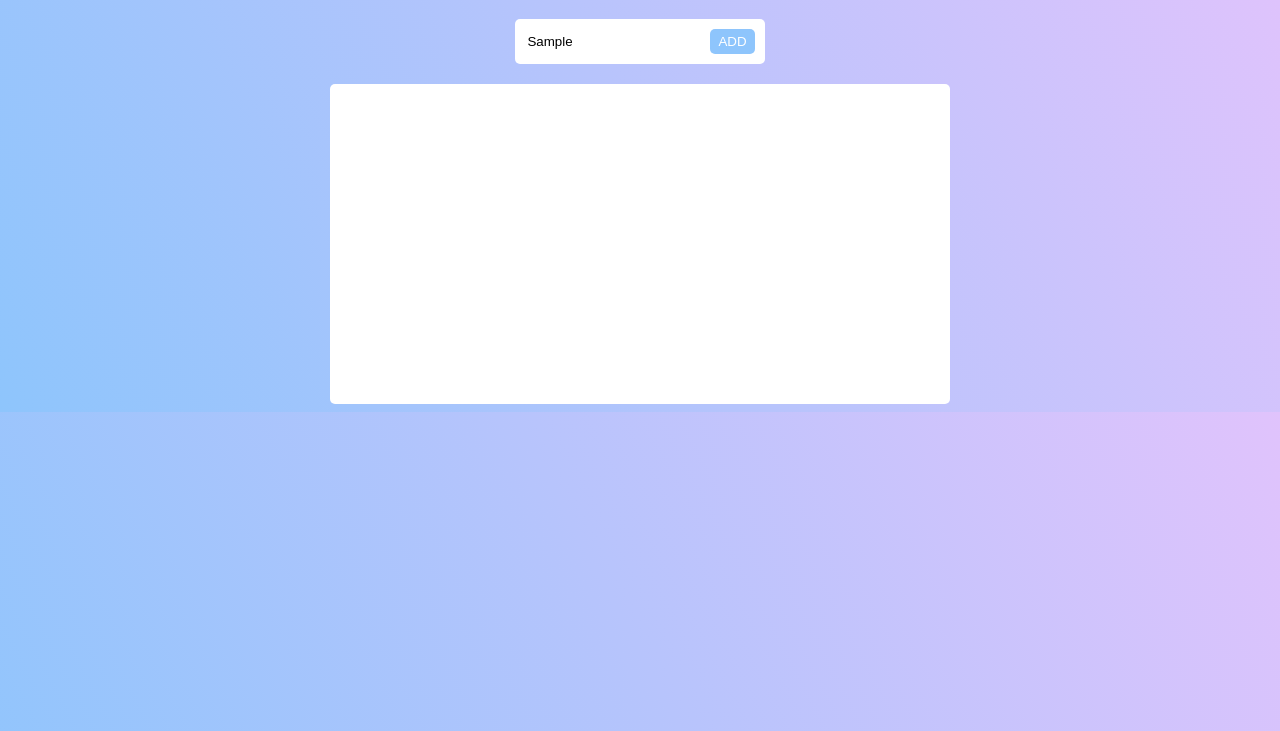
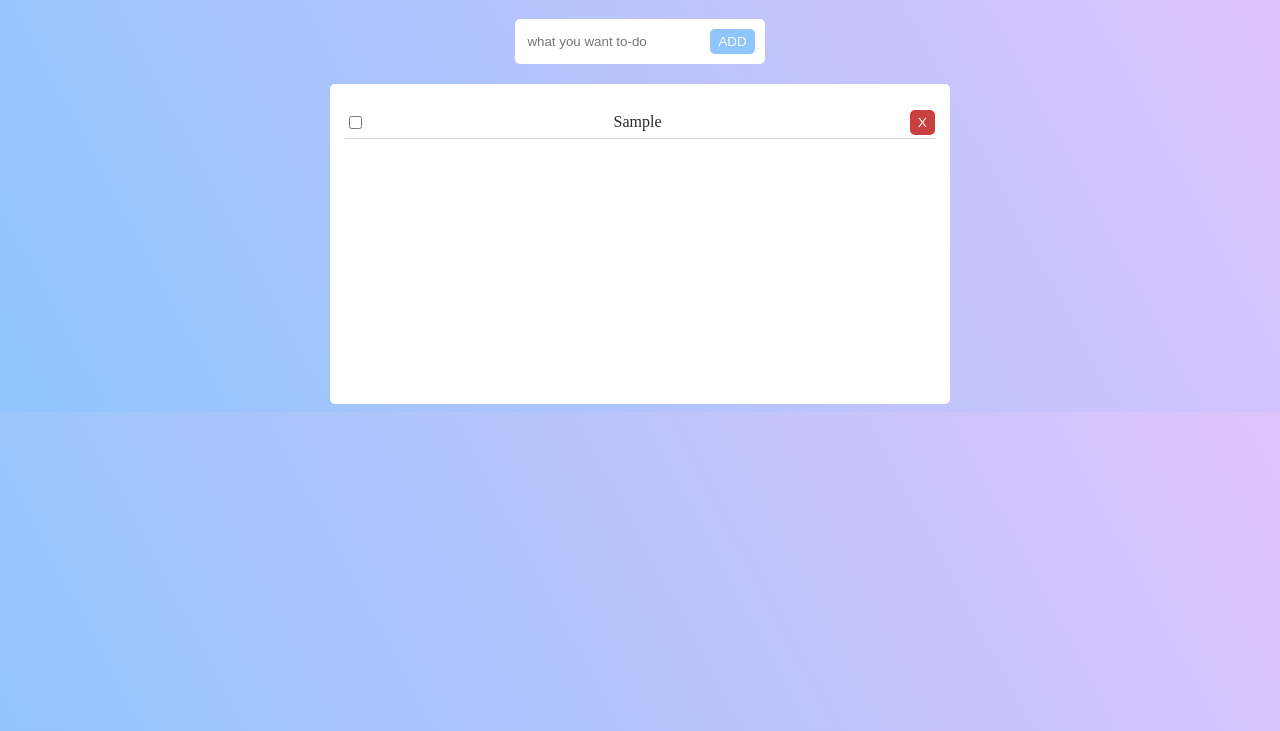
Before and after one commit to LucasCifuentes01/todo-app-js-vanilla, a website: page index.html in a window 1280 px wide. Both pictures are taken after typing "Sample" into the empty fields and a click on the button "ADD". Shown: the part 69-800 px from the top of the page. Drawn offline with Linux system fonts and the light colour scheme.

Commit message:
refinado (no funciona eliminar localstorage)

```diff
--- a/index.html
+++ b/index.html
@@ -9,13 +9,13 @@
 </head>
 <body>
   <h1>TO-DO LIST</h1>
-  <div class="input">
-    <input class="input__text" type="text" placeholder="what you want to-do">
-    <button class="input__button">ADD</button>
-  </div>
-  <div class="card">
-    <ul class="card__container"></ul>
-  </div>
+  <form class="input">
+    <input autofocus class="input__text" type="text" placeholder="what you want to-do">
+    <button class="input__button" type="submit">ADD</button>
+  </form>
+  <section class="list-container">
+    <ul class="list"></ul>
+  </section>
   <script src="./index.js"></script>
 </body>
 </html>
--- a/index.js
+++ b/index.js
@@ -1,26 +1,80 @@
-const button = document.querySelector(".input__button");
+const form = document.querySelector(".input");
 const input = document.querySelector(".input__text");
-const card = document.querySelector(".card__container");
+const list = document.querySelector(".list");
 
-button.addEventListener("click", handleClick);
+window.onload = () => {
+  const items = getItems();
+  if (!items) return;
+  if (items && items.length > 0) items.map((el) => addItemToList(el.text));
+};
 
-const todoList = [];
+form.addEventListener("submit", addItem);
 
-function handleClick() {
+function getItems() {
+  const previusValue = window.localStorage.getItem("items");
+  return JSON.parse(previusValue);
+}
+
+function saveItem(item) {
+  if (getItems()) {
+    const data = getItems();
+    data.push(item);
+    window.localStorage.setItem("items", JSON.stringify(data));
+  } else {
+    window.localStorage.setItem("items", JSON.stringify([item]));
+  }
+}
+
+function addItem(e) {
+  e.preventDefault();
   addItemToList(input.value);
+  const value = {
+    text: input.value,
+    id: "",
+  };
+  saveItem(value);
+  input.value = "";
+}
+
+function removeItem(el, button) {
+  button.removeEventListener("click", () => {});
+  el.remove();
+}
+
+function createCheckBox(li) {
+  const checkBox = document.createElement("input");
+  checkBox.setAttribute("type", "checkbox");
+  checkBox.classList.add("list__checkbox");
+  checkBox.addEventListener("change", () => changeCheckBox(checkBox, li));
+  return checkBox;
 }
 
 function createItem(text) {
   const li = document.createElement("li");
-  li.className = "card__container__item";
-  li.innerText = text;
+  const textNode = document.createTextNode(text);
+  li.className = "list__item";
+  li.appendChild(createCheckBox(li));
+  li.appendChild(textNode);
+  li.appendChild(createButton("X", li));
   return li;
 }
 
+function createButton(text, el) {
+  const button = document.createElement("button");
+  button.addEventListener("click", removeItem.bind("asd", el, button));
+  button.className = "list__button";
+  button.innerHTML = text;
+  return button;
+}
+
+function changeCheckBox(checkBox, li) {
+  if (checkBox.checked) {
+    li.classList.add("list__item--state-completed");
+  } else {
+    li.classList.remove("list__item--state-completed");
+  }
+}
+
 function addItemToList(item) {
-  card.innerHTML = "";
-  todoList.push(item);
-  todoList.forEach((el) => {
-    card.innerHTML += createItem(el);
-  });
+  list.appendChild(createItem(item));
 }
--- a/package.json
+++ b/package.json
@@ -5,7 +5,7 @@
   "main": "index.js",
   "scripts": {
     "test": "echo \"Error: no test specified\" && exit 1",
-    "start": "concurrently 'sass --watch style.scss:style.css' 'live-server'",
+    "start": "concurrently \".\\node_modules\\.bin\\sass --watch style.scss:style.css\" 'live-server'",
     "dev": "live-server",
     "sass": "sass --watch style.scss:style.css"
   },
--- a/style.scss
+++ b/style.scss
@@ -8,17 +8,38 @@ body {
   background-image: linear-gradient(62deg, #8ec5fc 0%, #e0c3fc 100%);
 }
 
-.card {
+.list-container {
   margin-top: 20px;
-  width: 600px;
+  width: 90%;
+  max-width: 600px;
   height: 300px;
   padding: 10px;
   background-color: #fff;
   border-radius: 5px;
-  &__container {
-    &__item {
-      color: rgb(44, 41, 41);
+  @media screen and (max-width: 400px) {
+    max-width: 350px;
+  }
+}
+.list {
+  padding: 0 5px;
+  &__item {
+    color: rgb(44, 41, 41);
+    list-style-type: none;
+    border-bottom: 1px solid #d2d2d2;
+    padding-bottom: 3px;
+    display: flex;
+    justify-content: space-between;
+    align-items: center;
+    &--state-completed {
+      text-decoration: line-through;
     }
+  }
+  &__button {
+    background-color: #c94040;
+    border: none;
+    border-radius: 5px;
+    padding: 5px 8px;
+    color: #fff;
   }
 }
 
```
Also changed, not shown: problems.md (added, +10 -0 lines), style.css, 2 other files.
